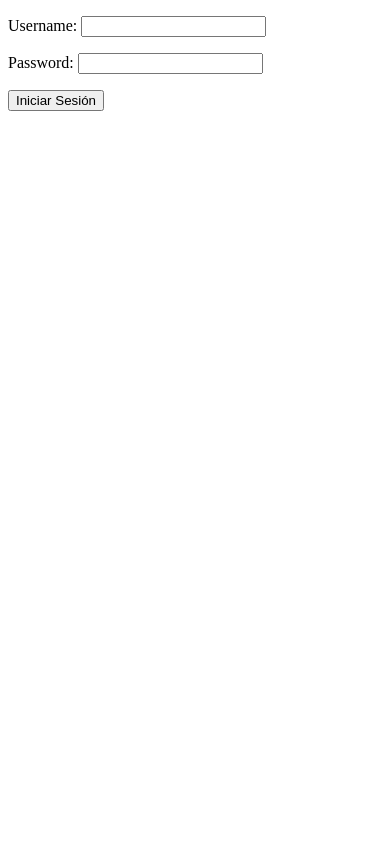
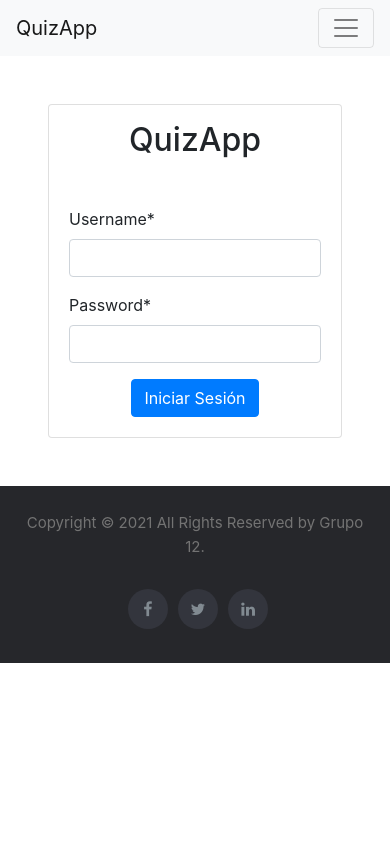
Before and after one commit to Elvira68/70-anios-de-nuestro-chaco, a Django app: page /login/ in a window 390 px wide. Run offline with Django 3.2, Linux system fonts and the light colour scheme; some libraries are stand-ins or nearby versions.

Commit message:
Estilos de login y footer

```diff
--- /dev/null
+++ b/Quiz/static/css/quiz.css
@@ -0,0 +1,170 @@
+.site-footer
+{
+  background-color:#26272b;
+  padding:25px 0 20px;
+  font-size:15px;
+  line-height:24px;
+  color:#737373;
+  /* position: fixed; */
+  bottom: 0;
+  width: 100%;
+}
+.site-footer hr
+{
+  border-top-color:#bbb;
+  opacity:0.5
+}
+.site-footer hr.small
+{
+  margin:20px 0
+}
+.site-footer h6
+{
+  color:#fff;
+  font-size:16px;
+  text-transform:uppercase;
+  margin-top:5px;
+  letter-spacing:2px
+}
+.site-footer a
+{
+  color:#737373;
+}
+.site-footer a:hover
+{
+  color:#3366cc;
+  text-decoration:none;
+}
+.footer-links
+{
+  padding-left:0;
+  list-style:none
+}
+.footer-links li
+{
+  display:block
+}
+.footer-links a
+{
+  color:#737373
+}
+.footer-links a:active,.footer-links a:focus,.footer-links a:hover
+{
+  color:#3366cc;
+  text-decoration:none;
+}
+.footer-links.inline li
+{
+  display:inline-block
+}
+.site-footer .social-icons
+{
+  text-align:right
+}
+.site-footer .social-icons a
+{
+  width:40px;
+  height:40px;
+  line-height:40px;
+  margin-left:6px;
+  margin-right:0;
+  border-radius:100%;
+  background-color:#33353d
+}
+.copyright-text
+{
+  margin:0
+}
+@media (max-width:991px)
+{
+  .site-footer [class^=col-]
+  {
+    margin-bottom:30px
+  }
+}
+@media (max-width:767px)
+{
+  .site-footer
+  {
+    padding-bottom:0
+  }
+  .site-footer .copyright-text,.site-footer .social-icons
+  {
+    text-align:center
+  }
+}
+.social-icons
+{
+  padding-left:0;
+  margin-bottom:0;
+  list-style:none
+}
+.social-icons li
+{
+  display:inline-block;
+  margin-bottom:4px
+}
+.social-icons li.title
+{
+  margin-right:15px;
+  text-transform:uppercase;
+  color:#96a2b2;
+  font-weight:700;
+  font-size:13px
+}
+.social-icons a{
+  background-color:#eceeef;
+  color:#818a91;
+  font-size:16px;
+  display:inline-block;
+  line-height:44px;
+  width:44px;
+  height:44px;
+  text-align:center;
+  margin-right:8px;
+  border-radius:100%;
+  -webkit-transition:all .2s linear;
+  -o-transition:all .2s linear;
+  transition:all .2s linear
+}
+.social-icons a:active,.social-icons a:focus,.social-icons a:hover
+{
+  color:#fff;
+  background-color:#29aafe
+}
+.social-icons.size-sm a
+{
+  line-height:34px;
+  height:34px;
+  width:34px;
+  font-size:14px
+}
+.social-icons a.facebook:hover
+{
+  background-color:#3b5998
+}
+.social-icons a.twitter:hover
+{
+  background-color:#00aced
+}
+.social-icons a.linkedin:hover
+{
+  background-color:#007bb6
+}
+.social-icons a.dribbble:hover
+{
+  background-color:#ea4c89
+}
+@media (max-width:767px)
+{
+  .social-icons li.title
+  {
+    display:block;
+    margin-right:0;
+    font-weight:600
+  }
+}
+
+body {
+    min-height:100vh;
+}
--- a/Quiz/urls.py
+++ b/Quiz/urls.py
@@ -1,8 +1,9 @@
 from django.urls import path
+from django.contrib.staticfiles.urls import staticfiles_urlpatterns
 from .views import inicio, registro, userLogin, userLogout, home, jugar, resultado_pregunta, tablero
 
 urlpatterns = [
-    path('', inicio, name='inicio'),
+    path('', home, name=''),
     path('home/', home, name='home'),
     path('registro/', registro, name='registro'),
     path('login/', userLogin, name='login'),
@@ -11,3 +12,5 @@ urlpatterns = [
     path('resultado/<int:pregunta_respondida_pk>', resultado_pregunta, name='resultado'),
     path('tablero/', tablero, name='tablero'),
 ]
+
+urlpatterns += staticfiles_urlpatterns()
--- a/Quiz/views.py
+++ b/Quiz/views.py
@@ -42,7 +42,7 @@ def userLogin(request):
 
 def userLogout(request):
     logout(request)
-    return redirect('/')
+    return redirect('home')
 
 
 def registro(request):
--- a/QuizApp/settings.py
+++ b/QuizApp/settings.py
@@ -127,6 +127,12 @@ USE_TZ = True
 # https://docs.djangoproject.com/en/3.2/howto/static-files/
 
 STATIC_URL = '/static/'
+STATICFILES_DIRS = (
+    os.path.join(os.path.dirname(BASE_DIR), 'static'),
+    )
+
+MEDIA_URL  = '/media/'
+MEDIA_ROOT = os.path.join(BASE_DIR, 'media')
 
 # Default primary key field type
 # https://docs.djangoproject.com/en/3.2/ref/settings/#default-auto-field
--- a/template/base.html
+++ b/template/base.html
@@ -1,3 +1,4 @@
+{% load static %}
 <!DOCTYPE html>
 <html lang="en">
 <head>
@@ -11,11 +12,12 @@
     <link href="https://fonts.googleapis.com/css?family=Open+Sans|Rubik" rel="stylesheet">
     <link rel="stylesheet" href="https://maxcdn.bootstrapcdn.com/font-awesome/4.7.0/css/font-awesome.min.css">
     <link href="https://fonts.googleapis.com/css?family=Open+Sans|Rubik" rel="stylesheet">
+    <link rel="stylesheet" type="text/css" href="{% static 'css/quiz.css' %}">
 </head>
 <body>
     <!--Navbar-->
     <nav class="navbar navbar-expand-lg navbar-light bg-light">
-        <a class="navbar-brand" href="#">QuizApp</a>
+        <a class="navbar-brand" href="{% url '' %}">QuizApp</a>
         <button class="navbar-toggler" type="button" data-toggle="collapse" data-target="#navbarSupportedContent" aria-controls="navbarSupportedContent" aria-expanded="false" aria-label="Toggle navigation">
           <span class="navbar-toggler-icon"></span>
         </button>
@@ -23,16 +25,53 @@
         <div class="collapse navbar-collapse" id="navbarSupportedContent">
           <ul class="navbar-nav mr-auto">
             <li class="nav-item active">
-              <a class="nav-link" href="{% url 'jugar' %}">Jugar <span class="sr-only">(current)</span></a>
-            </li>
-            <li class="nav-item active">
                 <a class="nav-link" href="{% url 'tablero' %}">Top 10 <span class="sr-only">(current)</span></a>
               </li>
+              {% if request.user.is_authenticated %}
+                <li class="nav-item active">
+                    <a class="nav-link" href="{% url 'jugar' %}">Jugar <span class="sr-only">(current)</span></a>
+                </li>
+                {% endif %}
           </ul>
-          <a href="{% url 'login' %}" class="btn btn-primary my-2 my-sm-0">Inicia Sesión</a>
+          {% if request.user.is_authenticated %}
+            <h6 class="px-4">
+                <span class="px-2">Bienvenido {{ user }}</span>
+                <img
+                    src="https://upload.wikimedia.org/wikipedia/commons/9/99/Sample_User_Icon.png"
+                    width="40px"
+                    style="border: solid rgba(97, 97, 97, 0.986) 3px; border-radius: 100px;"
+                >
+            </h6>
+            <a href="{% url 'logout' %}" class="btn btn-secondary my-2 my-sm-0">Cerrar Sesión</a>
+          {% else %}
+            <a href="{% url 'login' %}" class="btn btn-primary my-2 my-sm-0">Iniciar Sesión</a>
+          {% endif %}
         </div>
       </nav>
     {% block contenido %}
 	{% endblock %}
+
+
+
+
 </body>
+<!-- Site footer -->
+<footer class="site-footer">
+    <div class="container">
+    <div class="row">
+        <div class="col-md-8 col-sm-6 col-xs-12">
+        <p class="copyright-text">Copyright &copy; 2021 All Rights Reserved by Grupo 12.
+        </p>
+        </div>
+
+        <div class="col-md-4 col-sm-6 col-xs-12">
+        <ul class="social-icons">
+            <li><a class="facebook" href="https://www.facebook.com" target="_blank"><i class="fa fa-facebook"></i></a></li>
+            <li><a class="twitter" href="https://www.twitter.com" target="_blank"><i class="fa fa-twitter"></i></a></li>
+            <li><a class="linkedin" href="https://www.linkedin.com" target="_blank"><i class="fa fa-linkedin"></i></a></li>
+        </ul>
+        </div>
+    </div>
+    </div>
+</footer>
 </html>
--- a/template/usuario/login.html
+++ b/template/usuario/login.html
@@ -1,18 +1,31 @@
-<!DOCTYPE html>
-<html lang="es-AR">
-<head>
-    <meta charset="UTF-8">
-    <meta http-equiv="X-UA-Compatible" content="IE=edge">
-    <meta name="viewport" content="width=device-width, initial-scale=1.0">
-    <title>Document</title>
-</head>
-<body>
-    <form method="POST">
-        {% csrf_token %}
-        {{ form.as_p }}
-        <button type="submit">
-            Iniciar Sesión
-        </button>
-    </form>
-</body>
-</html>
+{% extends 'base.html' %}
+{% load crispy_forms_tags %}
+
+{% block contenido %}
+    <div class="container p-5">
+        <div class="row justify-content-center">
+            <div class="col-md-5">
+                <div class="card">
+                    <h2 class="card-title text-center p-3">QuizApp</h2>
+                    <div class="card-body py-md-4">
+                        <form method="POST">
+                            <div class="form-group">
+                                {% csrf_token %}
+                                {{ form | crispy }}
+                            </div>
+                            <div class="container">
+                                <div class="row">
+                                    <div class="col text-center">
+                                        <button type="submit" class="btn btn-primary">
+                                            Iniciar Sesión
+                                        </button>
+                                    </div>
+                                </div>
+                            </div>
+                        </form>
+                    </div>
+                </div>
+            </div>
+        </div>
+    </div>
+{% endblock %}
```
Also changed, not shown: template/usuario/home.html (+5 -14 lines).
